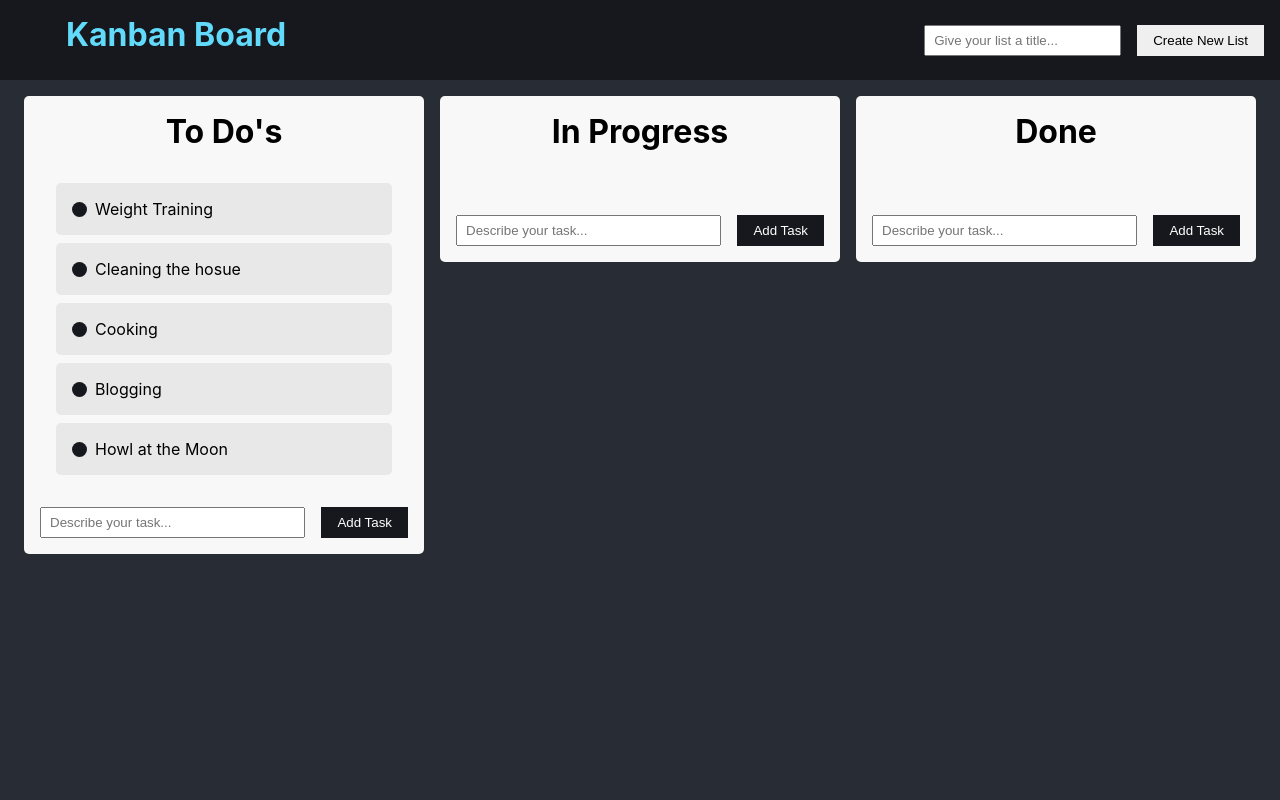
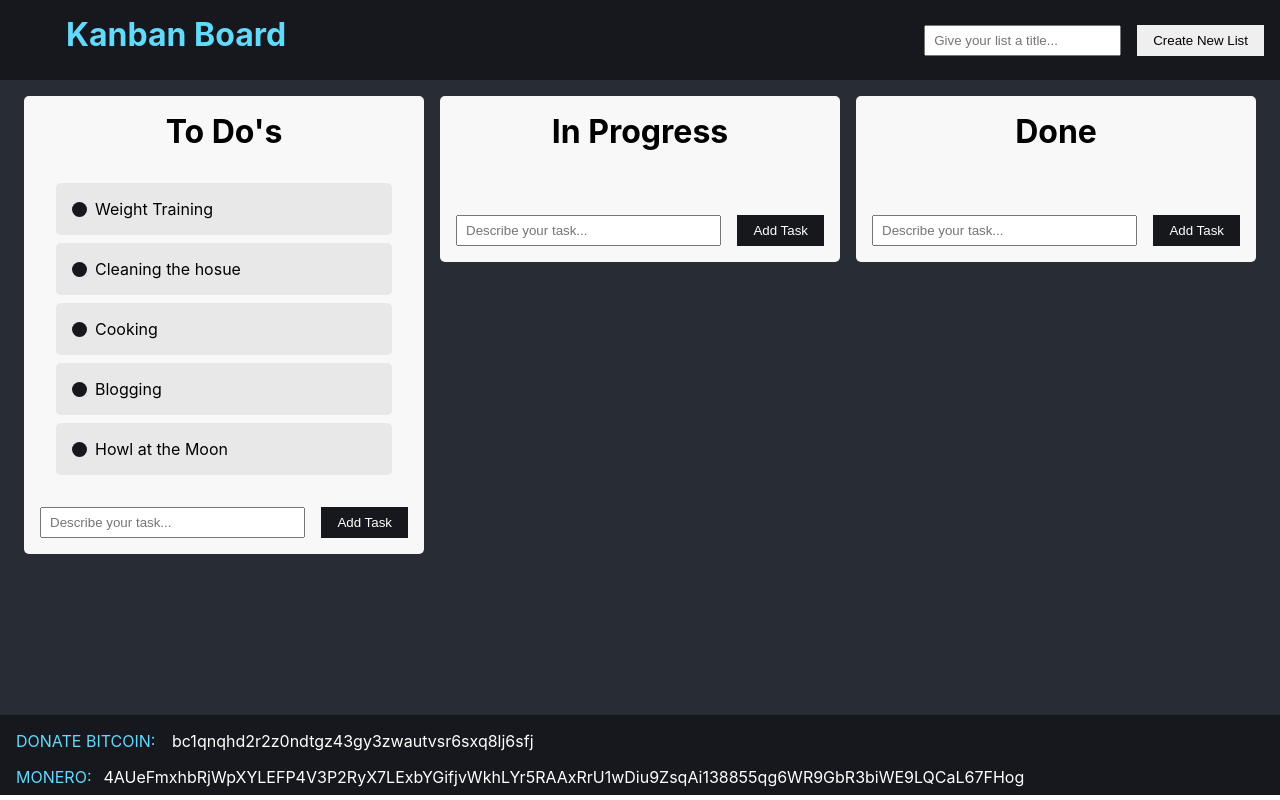
Before and after one commit to kenpfowler/kanban-board, a React (Create React App) app: page / in a window 1280 px wide. Built offline with nearby package versions, Linux system fonts and the light colour scheme.

Commit message:
move header and footer into own file

```diff
--- a/src/App.css
+++ b/src/App.css
@@ -4,6 +4,8 @@
   --background-text-primary: #ffffff;
   --background-text-accent: #61dafb;
   --header-height: 80px;
+  --footer-height: 80px;
+  --scrollbar-height: 5px;
 }
 
 * {
@@ -13,7 +15,18 @@
 }
 .container {
   min-width: 100%;
-  width: fit-content;
+  overflow-x: scroll;
+}
+
+.container::-webkit-scrollbar {
+  display: block;
+  height: var(--scrollbar-height);
+}
+
+.container::-webkit-scrollbar-thumb {
+  background-color: var(--background-text-accent);
+  border-right: none;
+  border-left: none;
 }
 
 header {
@@ -27,14 +40,12 @@ header {
   width: 100%;
 }
 
-.header__logo-container {
-  display: flex;
-  flex-direction: row;
-}
-
 .kanban__board {
   background-color: var(--background-primary);
-  min-height: calc(100vh - var(--header-height));
+  min-height: calc(
+    100vh - var(--header-height) - var(--footer-height) -
+      var(--scrollbar-height)
+  );
   display: flex;
   flex-direction: row;
   align-items: flex-start;
--- a/src/App.js
+++ b/src/App.js
@@ -6,7 +6,8 @@ import {
   useKanbanBoardContext,
   useKanbanBoardUpdateContext,
 } from './KanbanBoardContext';
-import ReactIcon from './icons/react.icon';
+import Header from './components/header/header.component';
+import Footer from './components/footer/footer.component';
 function App() {
   const [title, setTitle] = useState('');
   const state = useKanbanBoardContext();
@@ -57,37 +58,8 @@ function App() {
       onDragUpdate={onDragUpdate}
       onDragEnd={onDragEnd}
     >
+      <Header setTitle={setTitle} title={title} addColumn={addColumn}></Header>
       <div className="container">
-        <header>
-          <div className="header__logo-container">
-            <ReactIcon />
-            <h1>Kanban Board</h1>
-          </div>
-          <div>
-            <div className="column__input">
-              <input
-                type="text"
-                placeholder="Give your list a title..."
-                value={title}
-                onChange={(e) => {
-                  setTitle(e.target.value);
-                }}
-              />
-              <button
-                className="btn button-secondary"
-                onClick={() => {
-                  if (!title) {
-                    return;
-                  }
-                  addColumn(title);
-                  setTitle('');
-                }}
-              >
-                Create New List
-              </button>
-            </div>
-          </div>
-        </header>
         <Droppable
           droppableId="all-columns"
           direction="horizontal"
@@ -115,6 +87,7 @@ function App() {
           )}
         </Droppable>
       </div>
+      <Footer />
     </DragDropContext>
   );
 }
--- /dev/null
+++ b/src/components/footer/footer.component.jsx
@@ -0,0 +1,21 @@
+import React from 'react';
+import './footer.styles.css';
+
+const Footer = () => {
+  return (
+    <footer>
+      <p>
+        DONATE BITCOIN:
+        <span> bc1qnqhd2r2z0ndtgz43gy3zwautvsr6sxq8lj6sfj</span>
+      </p>
+      <p>
+        MONERO:
+        <span>
+          4AUeFmxhbRjWpXYLEFP4V3P2RyX7LExbYGifjvWkhLYr5RAAxRrU1wDiu9ZsqAi138855qg6WR9GbR3biWE9LQCaL67FHog
+        </span>
+      </p>
+    </footer>
+  );
+};
+
+export default Footer;
--- /dev/null
+++ b/src/components/footer/footer.styles.css
@@ -0,0 +1,17 @@
+footer {
+  height: 80px;
+  background-color: var(--background-accent);
+  color: var(--background-text-accent);
+  display: flex;
+  justify-content: flex-start;
+  flex-wrap: wrap;
+  align-items: center;
+  padding: 1rem;
+  width: 100%;
+  gap: 1rem;
+  overflow: none;
+}
+span {
+  color: white;
+  padding-left: 0.75rem;
+}
--- /dev/null
+++ b/src/components/header/header.component.jsx
@@ -0,0 +1,40 @@
+import React from 'react';
+import ReactIcon from '../../icons/react.icon';
+import './header.styles.css';
+
+const Header = ({ title, setTitle, addColumn }) => {
+  return (
+    <header>
+      <div className="header__logo-container">
+        <ReactIcon />
+        <h1>Kanban Board</h1>
+      </div>
+      <div>
+        <div className="column__input">
+          <input
+            type="text"
+            placeholder="Give your list a title..."
+            value={title}
+            onChange={(e) => {
+              setTitle(e.target.value);
+            }}
+          />
+          <button
+            className="btn button-secondary"
+            onClick={() => {
+              if (!title) {
+                return;
+              }
+              addColumn({ title: title });
+              setTitle('');
+            }}
+          >
+            Create New List
+          </button>
+        </div>
+      </div>
+    </header>
+  );
+};
+
+export default Header;
--- /dev/null
+++ b/src/components/header/header.styles.css
@@ -0,0 +1,4 @@
+.header__logo-container {
+  display: flex;
+  flex-direction: row;
+}
```
